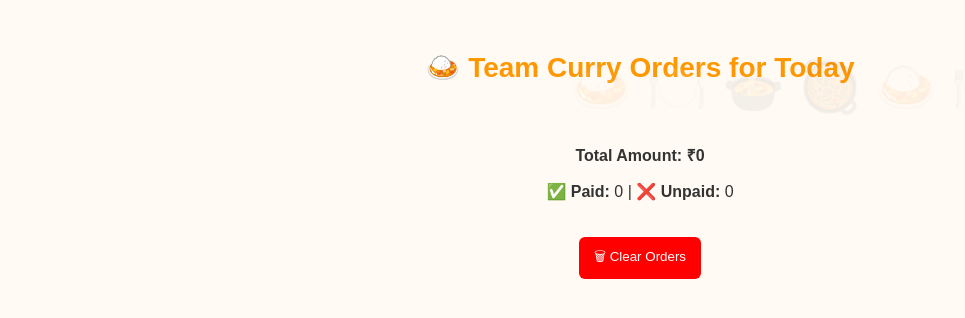
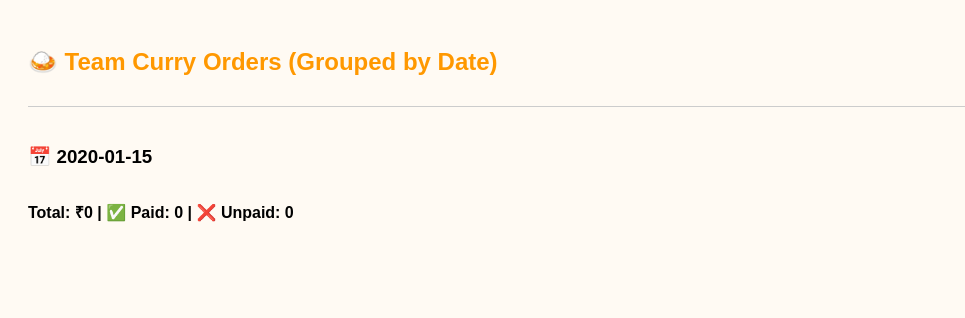
Before and after one commit to Jeevan-2000-18-06/Team_currys, a Flask app: template templates/taker.html in a window 1280 px wide; the page is wider, and only the part inside the window is pictured. Shown: the top 318 px of that part, without its empty margins (0-965 px from the left). Run offline with Flask 3, Linux system fonts and the light colour scheme; the template is opened without the code that fills it: most values are stand-ins (such as "Sample title", 1, 10 or a date in 2020).

Commit message:
taker.html

```diff
--- a/app.py
+++ b/app.py
@@ -62,16 +62,13 @@
 
 @app.route("/taker")
 def taker():
-    date = datetime.now().strftime('%Y-%m-%d')
     try:
         with open("data.json", "r") as f:
-            data = json.load(f)
-        today_data = data.get(date, {})
+            all_data = json.load(f)
     except:
-        today_data = {}
+        all_data = {}
 
-
-    return render_template("taker.html", curry_data=today_data)
+    return render_template("taker.html", all_data=all_data)
 
 
 @app.route('/clear', methods=['POST'])
--- a/templates/taker.html
+++ b/templates/taker.html
@@ -2,7 +2,6 @@
 <html>
 <head>
   <title>Curry Orders</title>
-  <link rel="stylesheet" href="/static/style.css">
   <style>
     body {
       font-family: Arial, sans-serif;
@@ -14,29 +13,26 @@
       color: #ff9800;
     }
 
+    .date-section {
+      margin-top: 30px;
+      border-top: 1px solid #ccc;
+      padding-top: 20px;
+    }
+
     .curry-container {
       display: flex;
       flex-wrap: wrap;
       gap: 15px;
-      margin-top: 20px;
+      margin-top: 10px;
     }
 
     .curry-card {
-      background: #fefefe;
+      background: #fff;
       border-left: 5px solid #ff9800;
       padding: 15px;
       width: 260px;
       border-radius: 10px;
       box-shadow: 2px 2px 8px rgba(0,0,0,0.1);
-    }
-
-    .curry-card h4 {
-      margin: 0 0 8px;
-      font-size: 18px;
-    }
-
-    .curry-card p {
-      margin: 5px 0;
     }
 
     .paid {
@@ -50,59 +46,46 @@
     }
 
     .summary {
-      margin-top: 30px;
-    }
-
-    .clear-btn {
-      background: red;
-      color: white;
-      padding: 10px 15px;
-      border: none;
-      border-radius: 6px;
-      cursor: pointer;
-      margin-top: 20px;
-    }
-
-    .clear-btn:hover {
-      background: darkred;
+      margin-top: 15px;
+      font-weight: bold;
     }
   </style>
 </head>
 <body>
-  <h2>🍛 Team Curry Orders for Today</h2>
+  <h2>🍛 Team Curry Orders (Grouped by Date)</h2>
 
-  {% if curry_data %}
-    {% set total = 0 %}
-    {% set paid_count = 0 %}
-    {% set unpaid_count = 0 %}
-
+  {% if all_data %}
+    {% for date, orders in all_data|dictsort(reverse=True) %}
+      <div class="date-section">
+        <h3>📅 {{ date }}</h3>
+        {% set ns = namespace(total=0, paid_count=0, unpaid_count=0) %}
         <div class="curry-container">
-      {% for name, info in curry_data|dictsort %}
-        {% if info is mapping and info.role != 'taker' and info.curry and info.price is defined %}
+          {% for name, info in orders.items() %}
+            {% if info is mapping and info.role != 'taker' %}
               <div class="curry-card">
                 <h4>{{ name }}</h4>
                 <p><strong>Curry:</strong> {{ info.curry }}</p>
                 <p><strong>Price:</strong> ₹{{ info.price }}</p>
-            <p><strong>Status:</strong> <span class="{{ 'paid' if info.paid else 'unpaid' }}">{{ 'Paid ✅' if info.paid else 'Unpaid ❌' }}</span></p>
+                <p><strong>Status:</strong>
+                  <span class="{{ 'paid' if info.paid else 'unpaid' }}">
+                    {{ 'Paid ✅' if info.paid else 'Unpaid ❌' }}
+                  </span>
+                </p>
               </div>
-          {% set total = total + info.price %}
+              {% set ns.total = ns.total + info.price %}
               {% if info.paid %}
-            {% set paid_count = paid_count + 1 %}
+                {% set ns.paid_count = ns.paid_count + 1 %}
               {% else %}
-            {% set unpaid_count = unpaid_count + 1 %}
+                {% set ns.unpaid_count = ns.unpaid_count + 1 %}
               {% endif %}
             {% endif %}
           {% endfor %}
         </div>
-
         <div class="summary">
-      <p><strong>Total Amount: ₹{{ total }}</strong></p>
-      <p><strong>✅ Paid:</strong> {{ paid_count }} | <strong>❌ Unpaid:</strong> {{ unpaid_count }}</p>
-
-      <form method="POST" action="/clear">
-        <button type="submit" class="clear-btn">🗑 Clear Orders</button>
-      </form>
+          Total: ₹{{ ns.total }} | ✅ Paid: {{ ns.paid_count }} | ❌ Unpaid: {{ ns.unpaid_count }}
         </div>
+      </div>
+    {% endfor %}
   {% else %}
     <p>No orders found.</p>
   {% endif %}
```
Lines whose indentation alone changed are shown as unchanged.
